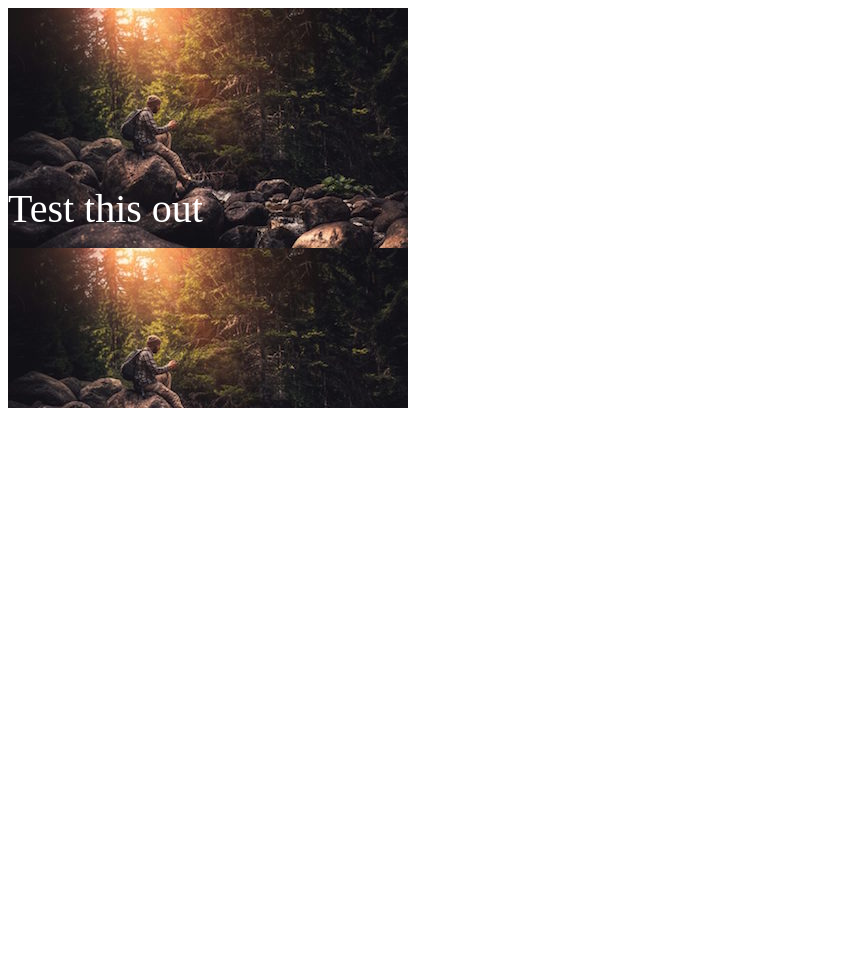
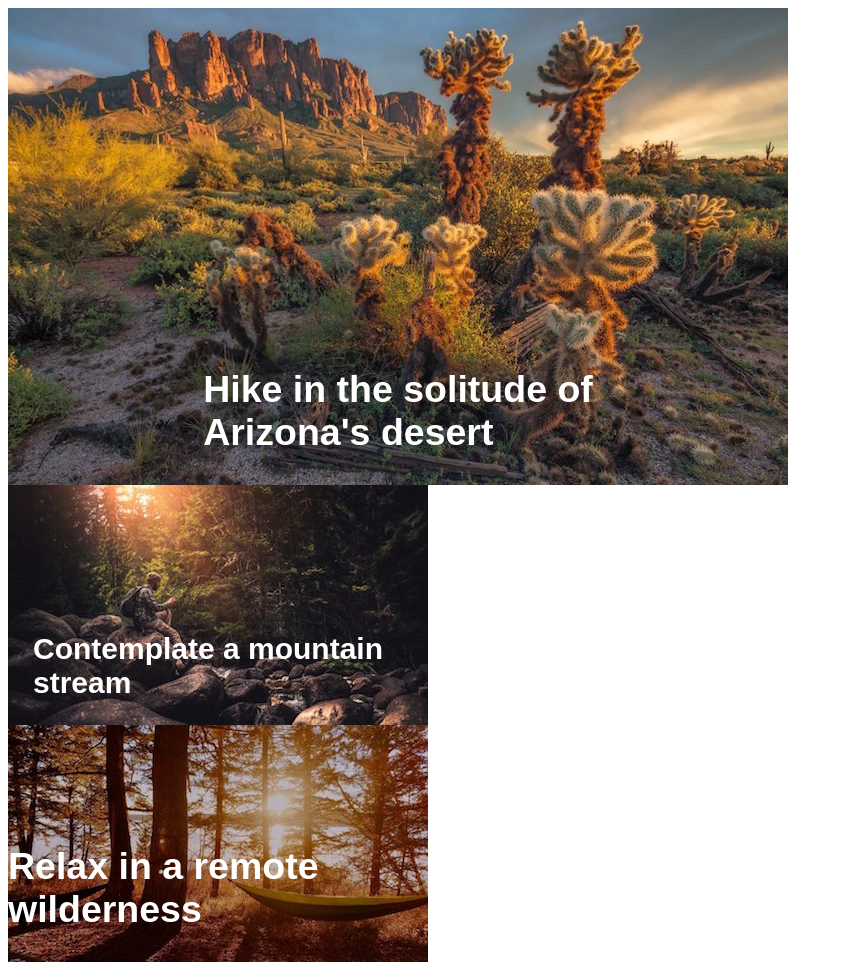
Before and after one commit to ABeck617/HickersWebsite, a plain HTML site: page index.html in a window 1280 px wide. Shown: the whole page, without its empty margins (0-843 px from the left). Before the commit the page ends 800 px from the top, so only its background shows below. Drawn offline with Linux system fonts and the light colour scheme.

Commit message:
third commit

```diff
--- a/index.html
+++ b/index.html
@@ -1,12 +1,25 @@
 <!DOCTYPE html>
 <html lang="en">
+
 <head>
     <title>Hikers Website</title>
     <link rel="stylesheet" href="style.css">
 </head>
+
 <body>
-    <div class="special">
-        Test this out
+    <div class="flex-container">
+        <div class="desert">
+            <h2 class="arizona">Hike in the solitude of <br> Arizona's desert</h2>
+        </div>
+        <div class="box">
+            <div class="special">
+                <h2 class="stream">Contemplate a mountain stream</h2>
+            </div>
+            <div class="relax">
+                <h2 class="wilderness">Relax in a remote<br> wilderness</h2>
+            </div>
+        </div>
     </div>
 </body>
+
 </html>
--- a/style.css
+++ b/style.css
@@ -1,13 +1,50 @@
+
+.flex-container {
+    display: flex;
+    flex-direction: column;
+}
+
 .special {
     background-image: url('images/stream420x240.jpg');
-    width: 400px;
-    height: 400px;
+    width: 420px;
+    height: 240px;
     color: white;
-    font-size: 40px;
+    font-size: 20px;
+    font-family: Arial, Helvetica, sans-serif;
     display: flex;
-    align-items: center;
-    justify-content: flex-start;
+    align-items: flex-end;
+}
+
+.stream {
+    margin: 25px;
+}
 
 
+.desert {
+    background-image: url('images/desert780x477.jpg');
+    width: 780px;
+    height: 477px;
+    color: white;
+    font-size: 25px;
+    font-family: Arial, Helvetica, sans-serif;
+    display: flex;
+    align-items: flex-end;
+    justify-content: center;
+}
 
+.relax {
+    background-image: url('images/relax420x237.jpg');
+    width: 420px;
+    height: 237px;
+    color: white;
+    font-size: 25px;
+    font-family: Arial, Helvetica, sans-serif;
+    display: flex;
+    align-items: flex-end;
 }
+
+.box {
+    display: flex;
+    flex-direction: column;
+    justify-content: flex-end;
+}
```
Also changed, not shown: inClass.html (added, +18 -0 lines).
